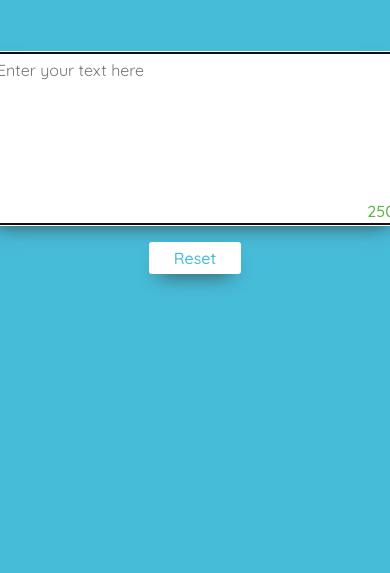
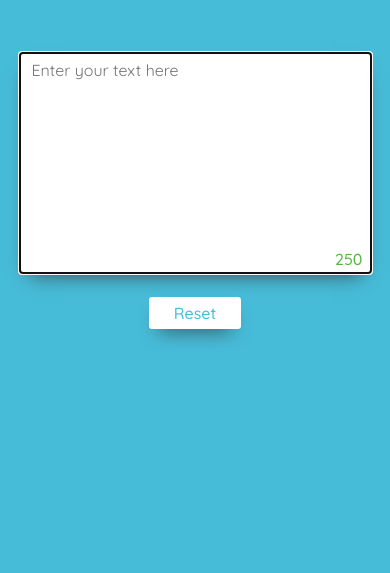
Before and after one commit to Themalni/caracter-limiter-js, a plain HTML site: page index.html in a window 390 px wide. Shown: the part 99-672 px from the top of the page. Drawn offline with nearby package versions, Linux system fonts and the light colour scheme.

Commit message:
added media queries

```diff
--- a/css/styles.css
+++ b/css/styles.css
@@ -42,7 +42,7 @@ body {
 .app-textarea-container {
   top: 0;
   max-width: 400px;
-  height: 200px;
+  min-height: 200px;
   margin: 0 auto;
 }
 .app-warning {
@@ -191,3 +191,29 @@ body {
 .fa-2x {
   font-size: 1.3em;
 }
+
+@media screen and (min-width: 320px) and (max-width: 480px){
+  .main {
+    height: 100vh;
+  }
+  .app-warning {
+    left: 55%;
+    transform: translateX(-50%);
+  }
+  .app-textarea-container {
+    max-width: 90%;
+    height: 300px;
+  }
+  .app-textarea {
+    box-sizing: border-box;
+    left: 0;
+    height: 220px;
+  }
+  .counter {
+    bottom: 1.8em;
+    right: 0.5em;
+  }
+  .btn {
+    top: 0;
+  }
+}
--- a/js/scripts.js
+++ b/js/scripts.js
@@ -27,12 +27,12 @@ function countCharacters(){
   function showWarning(){
     var message = document.querySelector(".app-warning");
     message.style.opacity = 1;
-    message.style.transform = "translateY(0%) scale(1, 1)";
+    message.style.transform = "translateX(-50%) translateY(0%) scale(1, 1)";
   }
   function hideWarning(){
     var message = document.querySelector(".app-warning");
     message.style.opacity = 0;
-    message.style.transform = "translateY(80%) scale(.8, .8)";
+    message.style.transform = "translateX(-50%) translateY(80%) scale(.8, .8)";
   }
   function reset(){
     text.value = "";
```
